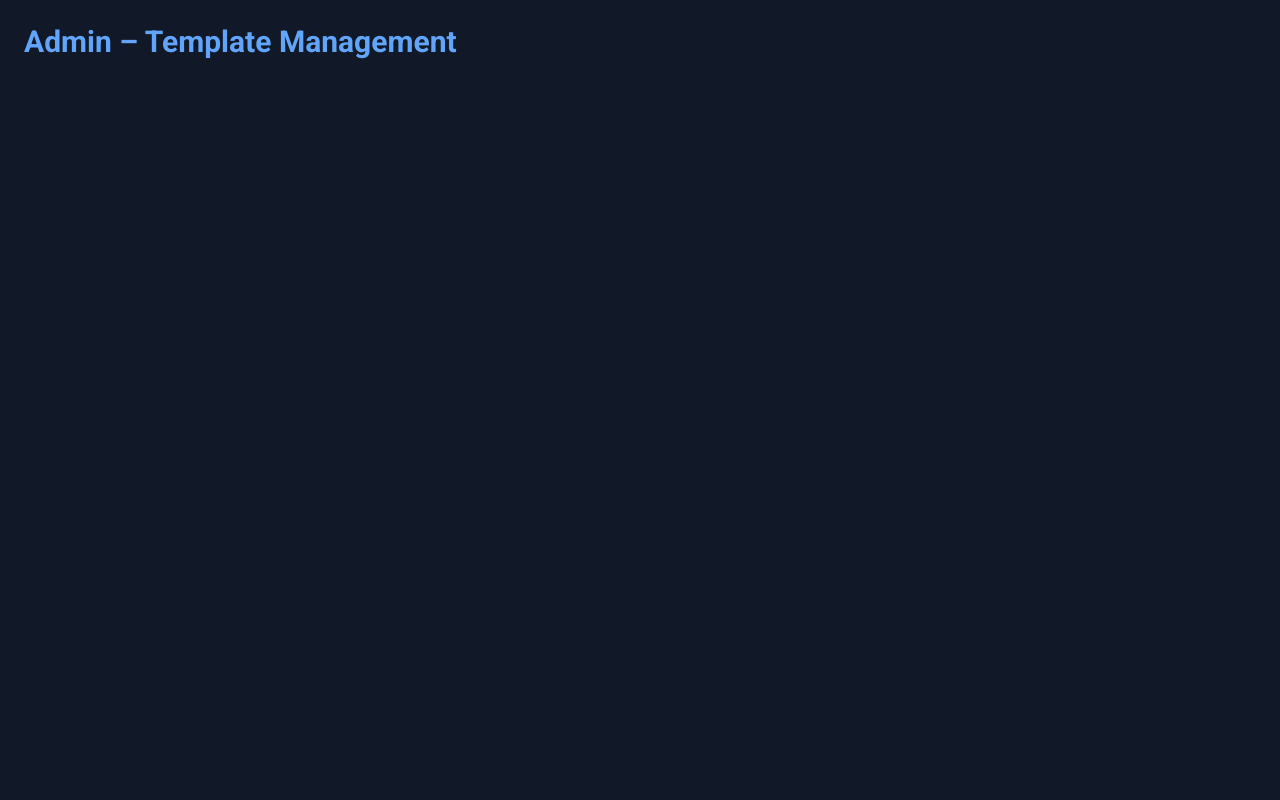
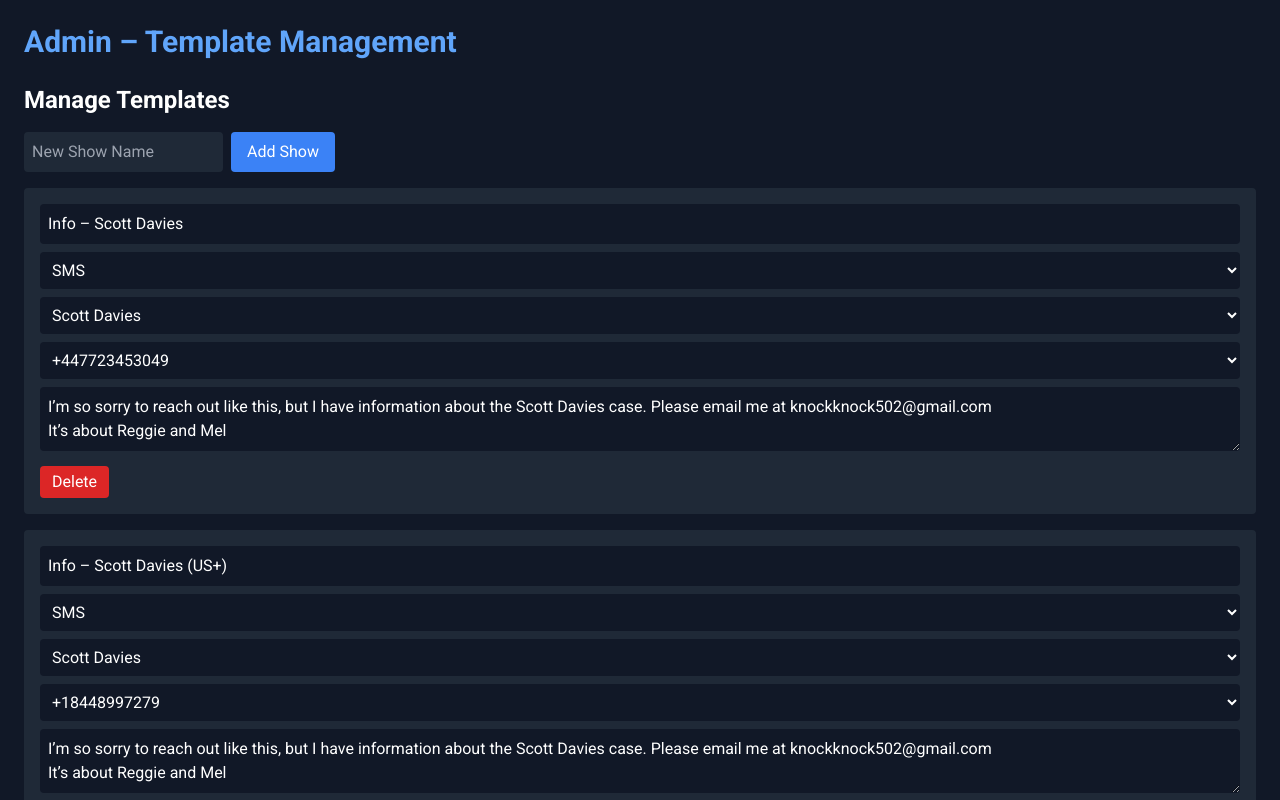
Before and after one commit to jurygames/twilio4, a Next.js app in the folder jurygames-messages/: page /admin in a window 1280 px wide. Shown: the top 800 px of the page. Built offline with nearby package versions, Linux system fonts and the light colour scheme.

Commit message:
Add files via upload

```diff
--- a/jurygames-messages/components/SendPanel.js
+++ b/jurygames-messages/components/SendPanel.js
@@ -1,16 +1,34 @@
 // components/SendPanel.js
-import { useState } from 'react';
+import { useState, useEffect } from 'react';
+import templatesData from '../data/templates.js';
 
-export default function SendPanel({ groups, templates }) {
+export default function SendPanel({ groups }) {
   const [selectedGroupIndex, setSelectedGroupIndex] = useState(0);
+  const [selectedShow, setSelectedShow] = useState('');
+  const [showOptions, setShowOptions] = useState([]);
+  const [filteredTemplates, setFilteredTemplates] = useState([]);
   const [selectedTemplateIndex, setSelectedTemplateIndex] = useState(0);
   const [status, setStatus] = useState('');
+
+  // Derive unique shows from templatesData
+  useEffect(() => {
+    const shows = Array.from(new Set(templatesData.map(t => t.show)));
+    setShowOptions(shows);
+    setSelectedShow(shows[0] || '');
+  }, []);
+
+  // Filter templates when show changes
+  useEffect(() => {
+    const list = templatesData.filter(t => t.show === selectedShow);
+    setFilteredTemplates(list);
+    setSelectedTemplateIndex(0);
+  }, [selectedShow]);
 
   const send = async () => {
     setStatus('Sending...');
     try {
       const group = groups[selectedGroupIndex];
-      const template = templates[selectedTemplateIndex];
+      const template = filteredTemplates[selectedTemplateIndex];
       const res = await fetch('/api/send', {
         method: 'POST',
         headers: { 'Content-Type': 'application/json' },
@@ -41,13 +59,24 @@ export default function SendPanel({ groups, templates }) {
         ))}
       </select>
 
+      <label className="block text-sm mb-1">Select Show</label>
+      <select
+        className="w-full mb-2 p-2 bg-gray-800 rounded"
+        value={selectedShow}
+        onChange={e => setSelectedShow(e.target.value)}
+      >
+        {showOptions.map((show, idx) => (
+          <option key={idx} value={show}>{show}</option>
+        ))}
+      </select>
+
       <label className="block text-sm mb-1">Select Template</label>
       <select
         className="w-full mb-2 p-2 bg-gray-800 rounded"
         value={selectedTemplateIndex}
         onChange={e => setSelectedTemplateIndex(Number(e.target.value))}
       >
-        {templates.map((t, i) => (
+        {filteredTemplates.map((t, i) => (
           <option key={i} value={i}>
             {t.name} ({t.type})
           </option>
--- a/jurygames-messages/components/TemplateManager.js
+++ b/jurygames-messages/components/TemplateManager.js
@@ -1,9 +1,101 @@
-
 // components/TemplateManager.js
 import { useState } from 'react';
 import templatesData from '../data/templates.js';
 
 export default function TemplateManager() {
   const [templates, setTemplates] = useState(templatesData);
-  // ... rest of implementation unchanged ...
+  const [shows, setShows] = useState([...new Set(templatesData.map(t => t.show))]);
+  const [newShow, setNewShow] = useState('');
+
+  const saveTemplate = (index, updated) => {
+    const list = templates.map((tpl, i) => i === index ? {...tpl, ...updated} : tpl);
+    setTemplates(list);
+    // persist as needed
+  };
+
+  const deleteTemplate = (index) => {
+    setTemplates(templates.filter((_, i) => i !== index));
+  };
+
+  const addShow = () => {
+    if (newShow && !shows.includes(newShow)) {
+      setShows([...shows, newShow]);
+      setNewShow('');
+    }
+  };
+
+  const addTemplate = () => {
+    const tpl = {
+      name: '',
+      type: 'SMS',
+      show: shows[0] || '',
+      from: '+447723453049',
+      content: ''
+    };
+    setTemplates([...templates, tpl]);
+  };
+
+  return (
+    <div>
+      <h2 className="text-2xl font-semibold mb-4">Manage Templates</h2>
+      <div className="mb-4">
+        <input
+          className="p-2 bg-gray-800 rounded mr-2"
+          placeholder="New Show Name"
+          value={newShow}
+          onChange={e => setNewShow(e.target.value)}
+        />
+        <button className="bg-blue-500 px-4 py-2 rounded" onClick={addShow}>Add Show</button>
+      </div>
+      {templates.map((tpl, idx) => (
+        <div key={idx} className="mb-4 p-4 bg-gray-800 rounded">
+          <input
+            className="w-full p-2 bg-gray-900 rounded mb-2"
+            value={tpl.name}
+            onChange={e => saveTemplate(idx, {name: e.target.value})}
+            placeholder="Template Name"
+          />
+          <select
+            className="w-full p-2 bg-gray-900 rounded mb-2"
+            value={tpl.type}
+            onChange={e => saveTemplate(idx, {type: e.target.value})}
+          >
+            <option>SMS</option><option>WhatsApp</option><option>Call</option>
+          </select>
+          <select
+            className="w-full p-2 bg-gray-900 rounded mb-2"
+            value={tpl.show}
+            onChange={e => saveTemplate(idx, {show: e.target.value})}
+          >
+            {shows.map((s,i) => <option key={i}>{s}</option>)}
+          </select>
+          <select
+            className="w-full p-2 bg-gray-900 rounded mb-2"
+            value={tpl.from}
+            onChange={e => saveTemplate(idx, {from: e.target.value})}
+          >
+            <option>+447723453049</option><option>+447480780992</option><option>+18448997279</option>
+          </select>
+          {tpl.type === 'Call' ? (
+            <input
+              className="w-full p-2 bg-gray-900 rounded mb-2"
+              value={tpl.mediaUrl}
+              onChange={e => saveTemplate(idx, {mediaUrl: e.target.value})}
+              placeholder="MP3 URL"
+            />
+          ) : (
+            <textarea
+              className="w-full p-2 bg-gray-900 rounded mb-2"
+              rows="2"
+              value={tpl.content}
+              onChange={e => saveTemplate(idx, {content: e.target.value})}
+              placeholder="Message content"
+            />
+          )}
+          <button className="bg-red-600 px-3 py-1 rounded" onClick={() => deleteTemplate(idx)}>Delete</button>
+        </div>
+      ))}
+      <button className="mt-4 bg-green-500 px-4 py-2 rounded" onClick={addTemplate}>Add Template</button>
+    </div>
+);
 }
--- a/jurygames-messages/pages/index.js
+++ b/jurygames-messages/pages/index.js
@@ -1,18 +1,12 @@
-
 // pages/index.js
 import Head from 'next/head';
-import { useState } from 'react';
-import ShowSelector from '../components/ShowSelector';
 import GroupManager from '../components/GroupManager';
 import SendPanel from '../components/SendPanel';
 import StatusPanel from '../components/StatusPanel';
-import templatesData from '../data/templates.js';
+import { useState } from 'react';
 
 export default function Home() {
-  const [selectedShow, setSelectedShow] = useState('Scott Davies');
   const [groups, setGroups] = useState([]);
-
-  const templates = templatesData.filter(t => t.show === selectedShow);
 
   return (
     <>
@@ -23,11 +17,10 @@ export default function Home() {
         <h1 className="text-3xl font-bold text-blue-400 mb-6">Jury Games Messaging App</h1>
         <div className="grid md:grid-cols-2 gap-6">
           <div>
-            <ShowSelector onSelect={setSelectedShow} />
             <GroupManager onGroupsChange={setGroups} />
           </div>
           <div>
-            <SendPanel groups={groups} templates={templates} />
+            <SendPanel groups={groups} />
             <StatusPanel />
           </div>
         </div>
```
